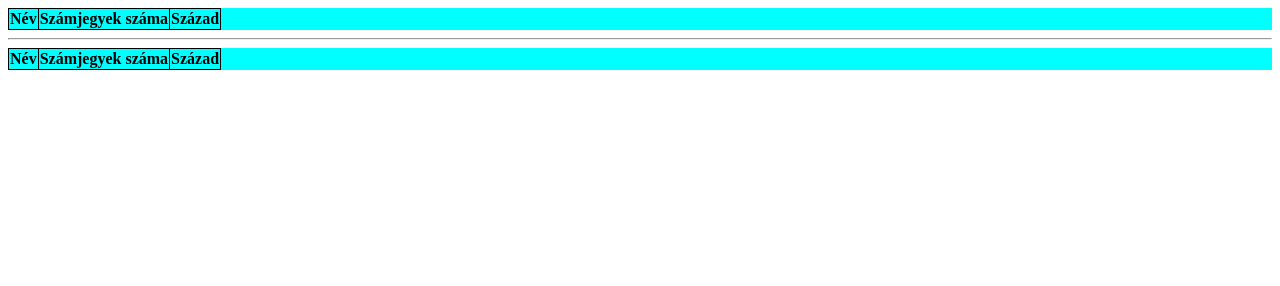
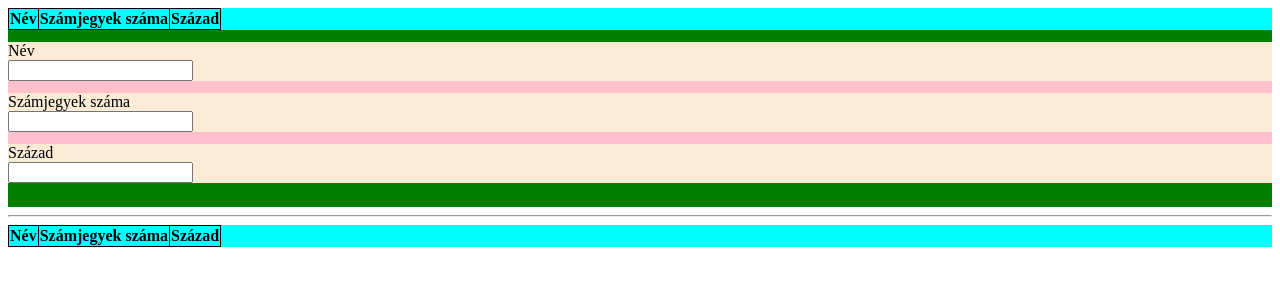
Before and after one commit to nemethkoppany/pitortenete, a plain HTML site: page index.html in a window 1280 px wide. Drawn offline with Linux system fonts and the light colour scheme.

Commit message:
form letrehozasa sima

```diff
--- a/main.js
+++ b/main.js
@@ -6,33 +6,63 @@
 const divMaker = (nameOfTheClass) =>{ //div készítős arrow function
     const div = document.createElement('div'); //div létrehozás
     div.className = nameOfTheClass; //className beállítása
-    return div; //visszatér a div-el
+    return div; //Visszatér a div-el
 }
 
 const divAsAContainer = divMaker('container'); //container létrehozás
-document.body.appendChild(divAsAContainer); //container a body-hoz adása
+document.body.appendChild(divAsAContainer); //A container body-hoz adása
 const divTable = divMaker('table');  //table létrehozás
 
 
 const tableRegular = document.createElement('table'); //table létrehozás
-divTable.appendChild(tableRegular); //table a divhez adása
+divTable.appendChild(tableRegular); //A table divhez adása
 
 const thead = document.createElement('thead'); //thead létrehozás
-tableRegular.appendChild(thead); //thead a tablehez adása
+tableRegular.appendChild(thead); //A thead table-höz adása
 
 const tr = document.createElement('tr'); //tr létrehozás
-thead.appendChild(tr); //tr a theadhez adása
+thead.appendChild(tr); //A tr thead-hez adása
 
 const headerContent = ["Név", "Számjegyek száma", "Század"]; //header tartalom
 for(const content of headerContent){ //headerContent tömb bejárása
     const th = document.createElement('th'); //th létrehozás
     th.innerHTML = content; //th tartalom beállítása
-    tr.appendChild(th); //th a trhez adása
+    tr.appendChild(th); //A th tr-hez adása
 }
 const tbody = document.createElement('tbody'); //tbody létrehozás
-tableRegular.appendChild(tbody); //tbody a tablehez adása
+tableRegular.appendChild(tbody); //A tbody tablehez adása
 
 const divForm = divMaker('form'); //form létrehozás
 
-divAsAContainer.appendChild(divTable); //table a containerhez adása
-divAsAContainer.appendChild(divForm); //form a containerhez adása
+const formRegular = document.createElement('form'); //form létrehozás
+divForm.appendChild(formRegular); //A form div-hez adása
+
+const elementsOfField = [{ //form elemek
+    fieldid: "name", //Első elem id-je
+    fieldLabel: "Név" //Első eleme labelje
+},
+{
+    fieldid: "number", //Második elem id-je
+    fieldLabel: "Számjegyek száma" //Második elem labelje
+}, {
+    fieldid: "century", //Harmadik elem id-je
+    fieldLabel: "Század" //Harmadik elem labelje
+}];
+
+for(const fieldElement of elementsOfField){//fieldElement tömb bejárása
+    const field = divMaker('field'); //field létrehozás
+    formRegular.appendChild(field); //A field form-hoz adása
+
+    const label = document.createElement('label'); //label létrehozás
+    label.innerHTML = fieldElement.fieldLabel; //label tartalom beállítása
+    label.htmlFor = fieldElement.fieldid; //label htmlFor beállítása
+    field.appendChild(label); //A label fieldh-ez adása
+
+    const input = document.createElement('input'); //input létrehozás
+    input.id = fieldElement.fieldid; //input id beállítása
+    field.appendChild(document.createElement('br')); //Sortörés fieldhez adása
+    field.appendChild(input); //Az input field-hez adása
+}
+
+divAsAContainer.appendChild(divTable); //A table container-hez adása
+divAsAContainer.appendChild(divForm); //A form container-hez adása
--- a/oop/area.js
+++ b/oop/area.js
@@ -29,23 +29,23 @@ class Area{
 
 class Table extends Area{
     constructor(nameOfTheClass){
-        super(nameOfTheClass); //szuper osztály konstruktora
+        super(nameOfTheClass); //A superrel meghívjuk az Areay construktorát
         const table = document.createElement('table'); //table létrehozás
-        this.div.appendChild(table); //table a divhez adása
+        this.div.appendChild(table); //A table div-hez adása
 
         const thead = document.createElement('thead'); //thead létrehozás
-        table.appendChild(thead); //thead a tablehez adása
+        table.appendChild(thead); //A thead  table-höz adása
 
         const tr = document.createElement('tr'); //tr létrehozás
-        thead.appendChild(tr); //tr a theadhez adása
+        thead.appendChild(tr); //A tr thead-hez adása
 
-        const headerContent = ["Név", "Számjegyek száma", "Század"]; //header tartalom
-        for(const content of headerContent){ //headerContent tömb bejárása
-            const th = document.createElement('th'); //th létrehozás
-            th.innerHTML = content; //th tartalom beállítása
-            tr.appendChild(th); //th a trhez adása
+        const headerContent = ["Név", "Számjegyek száma", "Század"]; //A header tartalma
+        for(const content of headerContent){ //A headerContent tömb bejárása
+            const th = document.createElement('th'); //A th létrehozása
+            th.innerHTML = content; //A th tartalom beállítása
+            tr.appendChild(th); //A th tr-hez adása
         }
-        const tbody = document.createElement('tbody'); //tbody létrehozás
-        table.appendChild(tbody); //tbody a tablehez adása
+        const tbody = document.createElement('tbody'); //A tbody létrehozás
+        table.appendChild(tbody); //A tbody table-höz adása
     }
 }
--- a/style.css
+++ b/style.css
@@ -1,25 +1,19 @@
 .container {
-
-
 
     background-color: green;
 
+
+    padding-bottom: 12px;
 
 }
 
 
 
-
-
 .table {
-
 
     background-color: aqua;
 
-
 }
-
-
 
 
 
@@ -29,9 +23,34 @@
     background-color: purple;
 
 
+    margin-top: 12px;
+
+
+    background-color: pink;
+
 }
 
-table, td, th{
+
+
+table, tr, th, td {
+
+    border: 1px solid black;
+
     border-collapse: collapse;
-    border: 1px solid black;
+
+
 }
+
+
+
+
+
+.field{
+
+
+    margin-bottom: 12px;
+
+
+    background-color: antiquewhite;
+
+}
```
